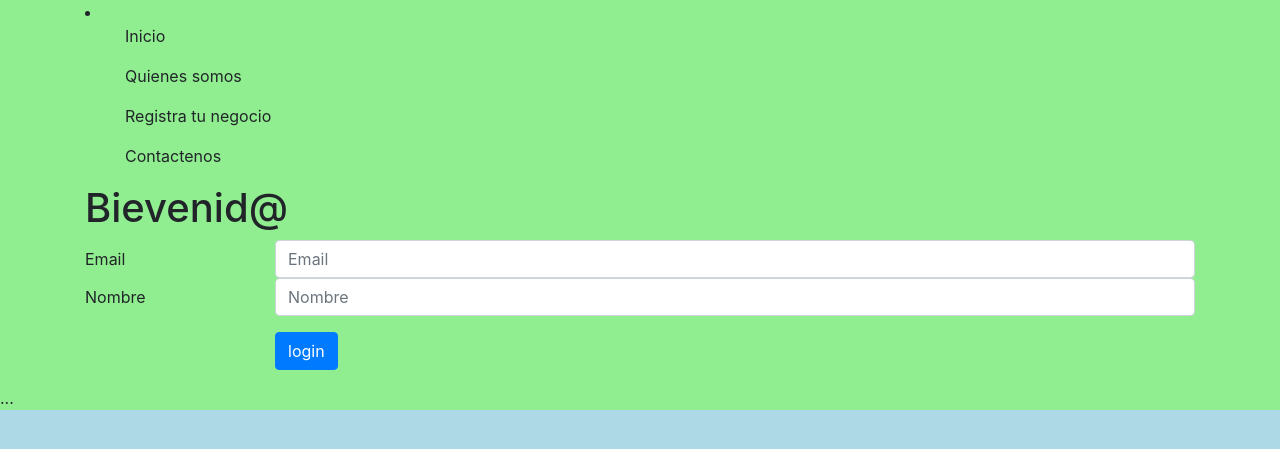
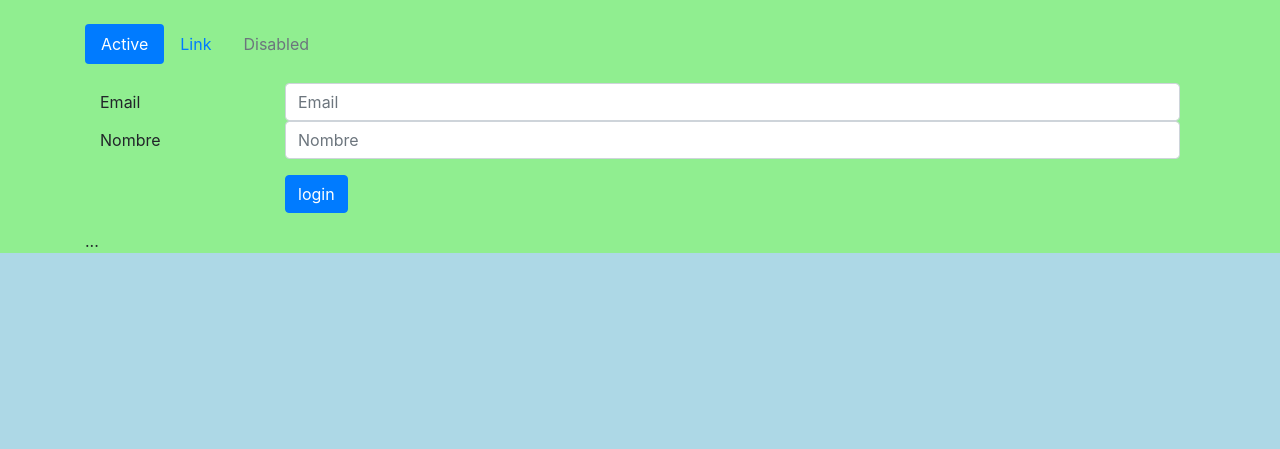
Before and after one commit to Stovar97/Proyecto_app_movil, a PHP site: page / in a window 1280 px wide. Shown: the top 449 px of the page. Run offline with PHP 8.4, Linux system fonts and the light colour scheme.

Commit message:
version 3

```diff
--- a/index.html
+++ b/index.html
@@ -13,20 +13,27 @@
   <body>
    <div class header>
    </div>
-
+   <br>
    <div class nav>
-
 
    </div>
       <div class="container">
-            <li>
-              <ol>Inicio</ol>
-              <ol>Quienes somos</ol>
-              <ol>Registra tu negocio</ol>
-              <ol>Contactenos</ol>
-            </li>
-      <h1>Bievenid@</h1>
-    <form>
+          <ul class="nav nav-pills">
+              <li class="nav-item">
+                <a class="nav-link active" href="#!">Active</a>
+              </li>
+              <li class="nav-item">
+                <a class="nav-link" href="#!">Link</a>
+              </li>
+              <li class="nav-item">
+                <a class="nav-link disabled" href="#!">Disabled</a>
+              </li>
+            </ul>
+      <div>
+        <br>
+
+  <div class="container">
+     <form>
 
       <div class="form-group row">
         <label for="inputEmail3" class="col-sm-2 col-form-label">Email</label>
--- a/main.css
+++ b/main.css
@@ -16,3 +16,6 @@ body{
 .nav li{
     color: brown;
 }
+.container{
+    grid-row: auto;
+}
```
